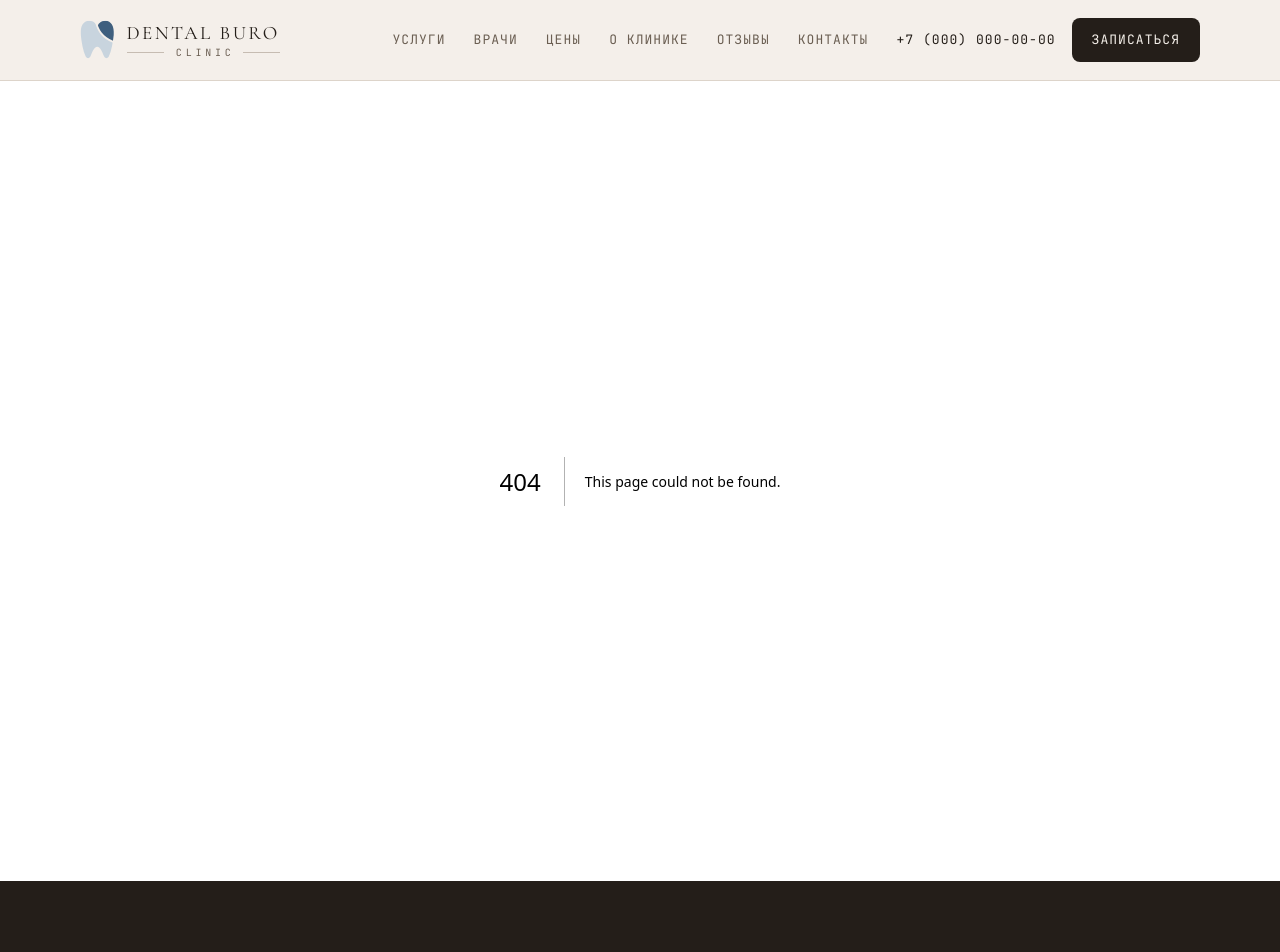
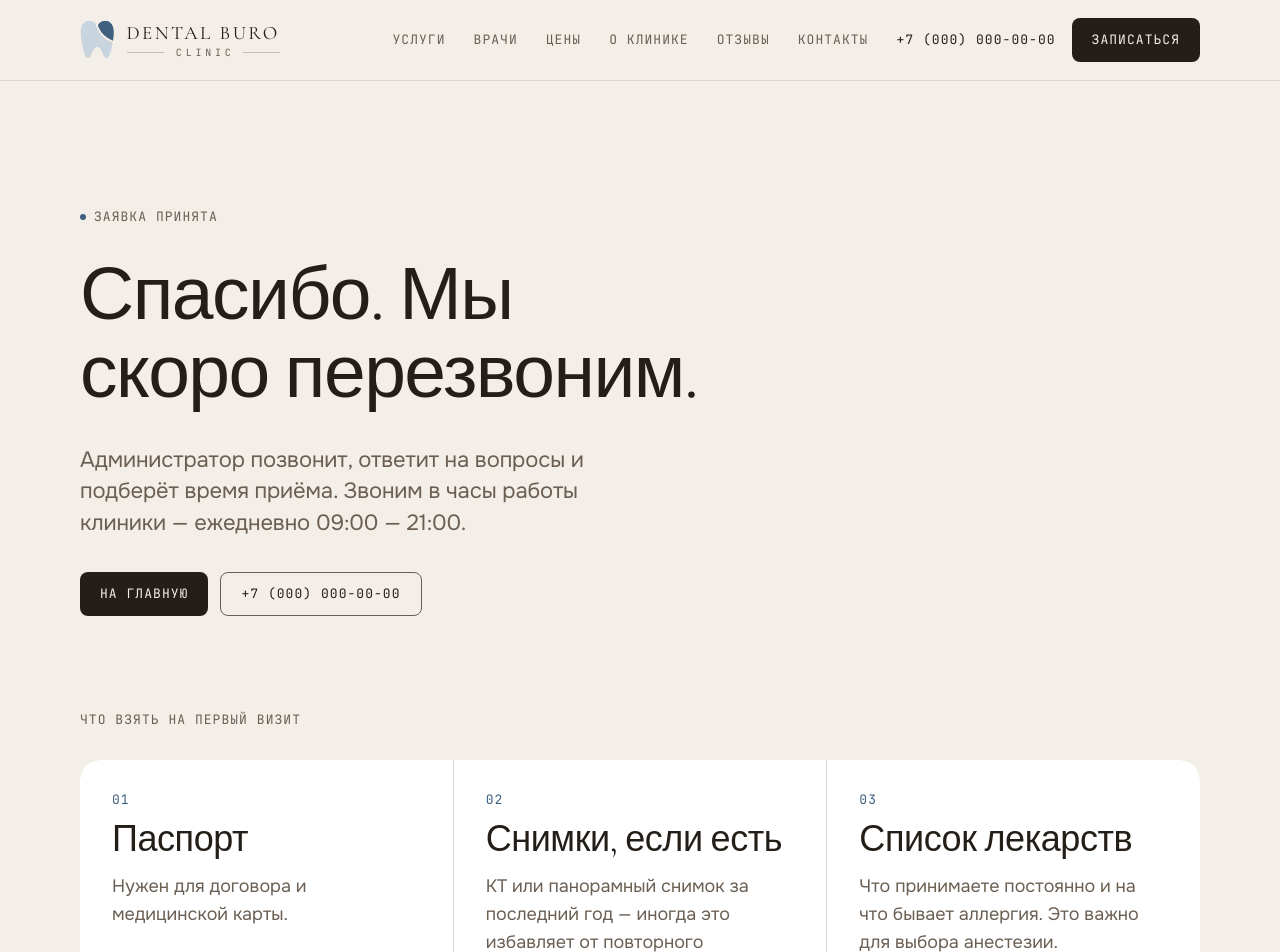
Before and after one commit to nighttcrawlerr/Dental-Buro, a Next.js app: page /thanks in a window 1280 px wide. Before the commit this address had no page. Shown: the top 952 px of the page. Built offline with nearby package versions, Linux system fonts and the light colour scheme.

Commit message:
Add the thank-you page and go there after a lead is sent

```diff
--- /dev/null
+++ b/src/app/thanks/page.tsx
@@ -0,0 +1,70 @@
+import type { Metadata } from "next";
+import { Button } from "@/components/ui/button";
+import { Container } from "@/components/ui/container";
+import { Tag } from "@/components/ui/tag";
+import { clinic } from "@/content/site";
+
+/**
+ * Страница после отправки заявки.
+ *
+ * Отдельный адрес нужен аналитике: на посещение /thanks вешается цель
+ * «заявка отправлена» (этап 9). Из поиска сюда попадать незачем, поэтому
+ * страница закрыта от индексации.
+ */
+export const metadata: Metadata = {
+  title: "Заявка отправлена",
+  robots: { index: false, follow: false },
+};
+
+const firstVisit = [
+  {
+    title: "Паспорт",
+    text: "Нужен для договора и медицинской карты.",
+  },
+  {
+    title: "Снимки, если есть",
+    text: "КТ или панорамный снимок за последний год — иногда это избавляет от повторного облучения.",
+  },
+  {
+    title: "Список лекарств",
+    text: "Что принимаете постоянно и на что бывает аллергия. Это важно для выбора анестезии.",
+  },
+];
+
+export default function ThanksPage() {
+  return (
+    <section className="bg-cream">
+      <Container className="flex flex-col gap-16 py-20 lg:gap-24 lg:py-32">
+        <div className="flex max-w-3xl flex-col gap-8">
+          <Tag>Заявка принята</Tag>
+          <h1 className="font-display text-display text-balance text-ink">
+            Спасибо. Мы скоро перезвоним.
+          </h1>
+          <p className="max-w-xl text-body-lg text-graphite">
+            Администратор позвонит, ответит на вопросы и подберёт время приёма. Звоним в часы
+            работы клиники — {clinic.schedule.toLowerCase()}.
+          </p>
+          <div className="flex flex-wrap gap-3">
+            <Button href="/">На главную</Button>
+            <Button variant="ghost" href={clinic.phoneHref}>
+              {clinic.phone}
+            </Button>
+          </div>
+        </div>
+
+        <div className="flex flex-col gap-8">
+          <h2 className="label-mono text-graphite">Что взять на первый визит</h2>
+          <ol className="grid gap-px overflow-hidden rounded-card bg-hairline md:grid-cols-3">
+            {firstVisit.map((item, i) => (
+              <li key={item.title} className="flex flex-col gap-3 bg-paper p-6 md:p-8">
+                <span className="label-mono text-sky">{String(i + 1).padStart(2, "0")}</span>
+                <p className="font-display text-heading-sm text-ink">{item.title}</p>
+                <p className="text-graphite">{item.text}</p>
+              </li>
+            ))}
+          </ol>
+        </div>
+      </Container>
+    </section>
+  );
+}
--- a/src/components/lead/lead-modal.tsx
+++ b/src/components/lead/lead-modal.tsx
@@ -1,6 +1,7 @@
 "use client";
 
 import { createContext, useCallback, useContext, useEffect, useMemo, useRef } from "react";
+import { useRouter } from "next/navigation";
 import { LeadForm } from "@/components/lead/lead-form";
 import { submitLead } from "@/lib/submit-lead";
 import { captureUtm } from "@/lib/utm";
@@ -31,6 +32,7 @@ export function LeadModalProvider({ children }: { children: React.ReactNode }) {
   const dialogRef = useRef<HTMLDialogElement>(null);
   const returnFocusRef = useRef<HTMLElement | null>(null);
   const pressStartedOnBackdrop = useRef(false);
+  const router = useRouter();
 
   const open = useCallback(() => {
     const dialog = dialogRef.current;
@@ -113,6 +115,9 @@ export function LeadModalProvider({ children }: { children: React.ReactNode }) {
             onSubmit={async (lead, meta) => {
               await submitLead(lead, meta);
               close();
+              // Благодарность — отдельной страницей, а не текстом в окне:
+              // на её адрес вешается цель в аналитике.
+              router.push("/thanks");
             }}
           />
         </div>
```
